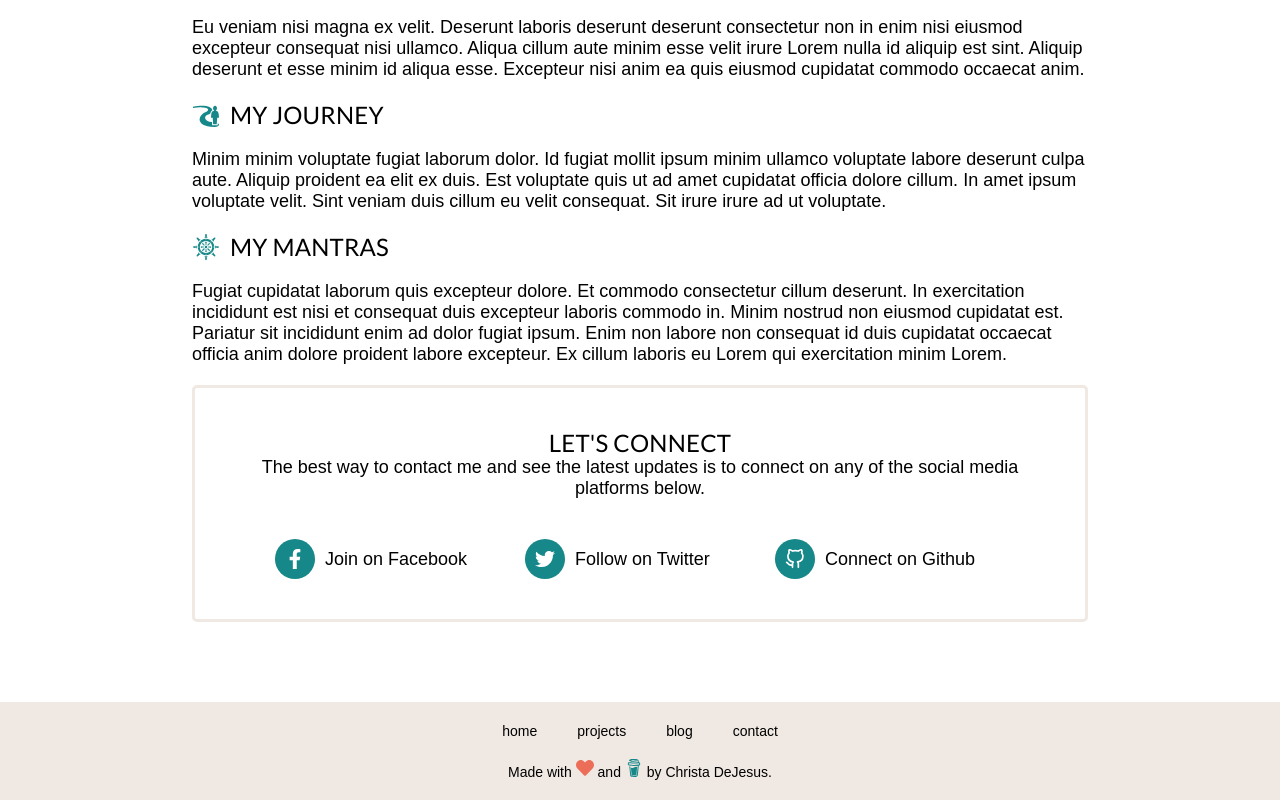
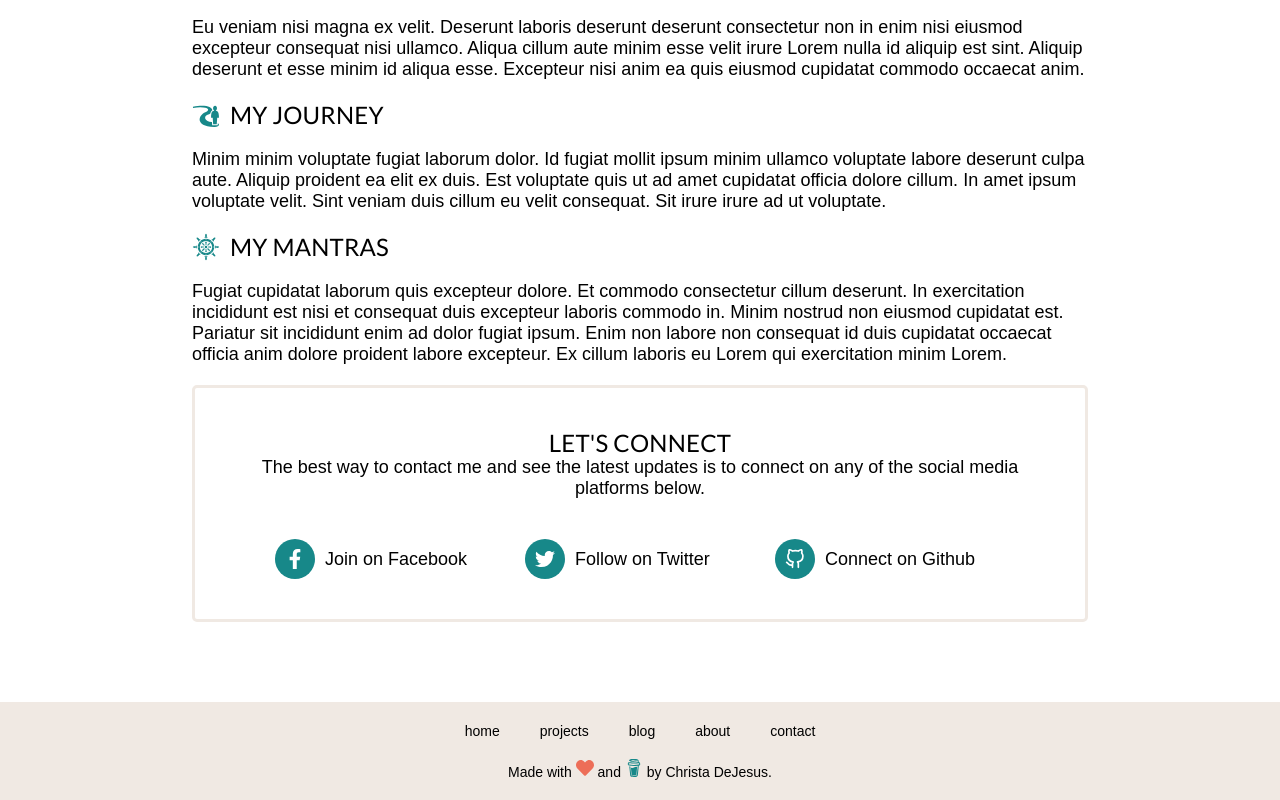
Before and after one commit to christadejesus/christadejesus.com, a React (Create React App) app: page /#/about in a window 1280 px wide. Shown: the part 454-1254 px from the top of the page. Built offline with nearby package versions, Linux system fonts and the light colour scheme; a web font is replaced by a local one.

Commit message:
Add footer about link, add link to Read More in AboutPreview

```diff
--- a/src/components/Footer.js
+++ b/src/components/Footer.js
@@ -51,6 +51,9 @@
         <Link to="/blog" className="footer-links">
           Blog
         </Link>
+        <Link to="/about" className="footer-link">
+          about
+        </Link>
         <Link to="/contact" className="footer-link">
           Contact
         </Link>
--- a/src/components/articles/AboutPreview.js
+++ b/src/components/articles/AboutPreview.js
@@ -1,6 +1,7 @@
 import authorImg from "../../assets/Christa.jpg";
 import styled from "styled-components";
 import { FaHeart } from "react-icons/fa";
+import { Link } from 'react-router-dom';
 import Button from "../buttons/Button";
 import StandardArticle from "../containers/StandardArticle";
 import AccentSolid from "../containers/AccentSolid";
@@ -51,7 +52,9 @@
                 Indiana, who fell in love with code, development, and graphic
                 design. <FaHeart className="heart" />
               </p>
-              <Button primary>Read more</Button>
+              <Link to="/about">
+                <Button primary>Read more</Button>
+              </Link>
             </div>
           </div>
         </Wrapper>
```
